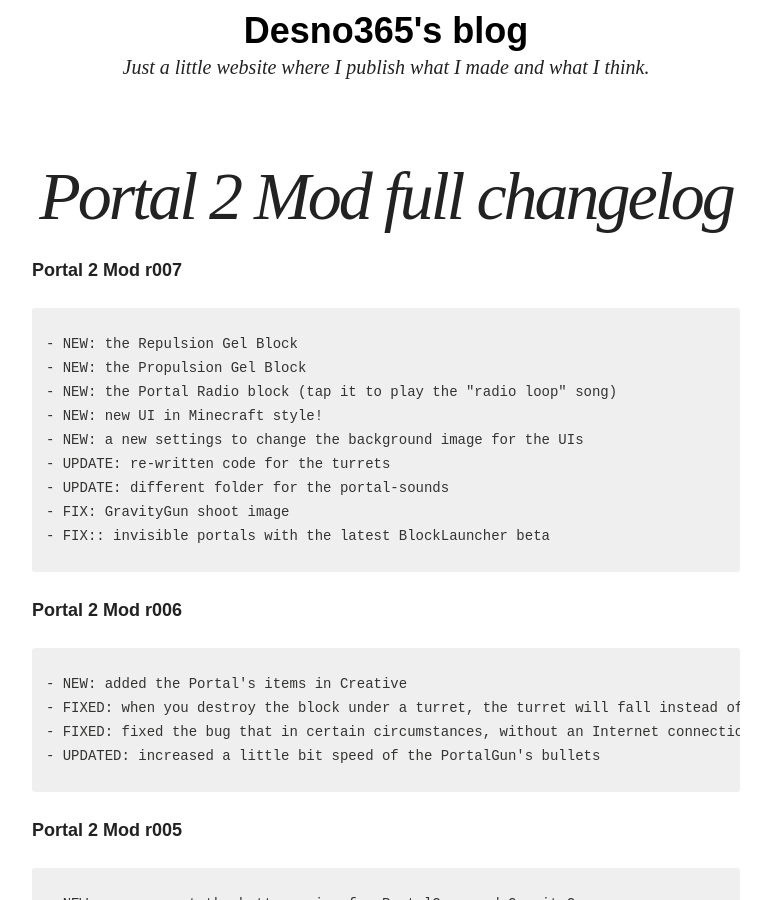
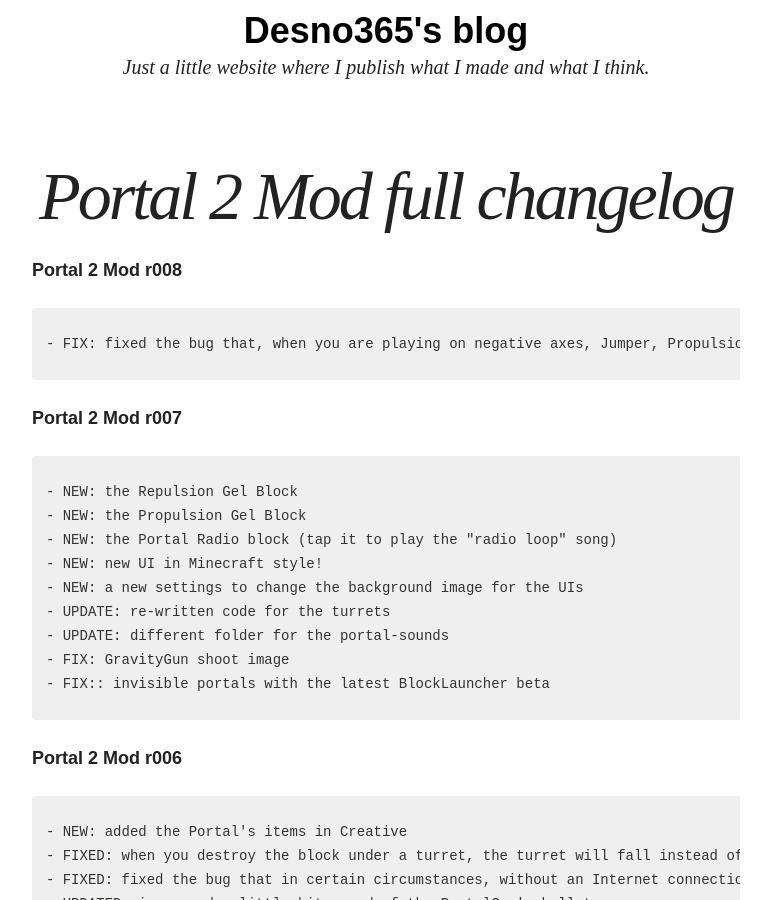
Before and after one commit to Desno365/Desno365.github.io, a Jekyll site: the page built from minecraft/portal2-mod/full-changelog/index.md, in a window 1280 px wide and 900 px high, scrolled down 317 px. Shown: the whole window, without its empty margins (254-1025 px from the left). Built offline with Jekyll 4.4.1, drawn with Linux system fonts in a browser that asks for light colours; nearby versions of some CDN libraries.

Commit message:
Portal 2 Mod

```diff
--- a/minecraft/portal2-mod/full-changelog/index.md
+++ b/minecraft/portal2-mod/full-changelog/index.md
@@ -3,6 +3,11 @@
 title: Portal 2 Mod full changelog
 excerpt: "Portal 2 Mod full changelog"
 ---
+
+**Portal 2 Mod r008**
+{% highlight text %}
+- FIX: fixed the bug that, when you are playing on negative axes, Jumper, Propulsion Gel and Repulsion Gel act like they are at -1 Z and -1 X from where they are
+{% endhighlight %}
 
 **Portal 2 Mod r007**
 {% highlight text %}
```
Also changed, not shown: minecraft/portal2-mod/index.md (+10 -5 lines).
